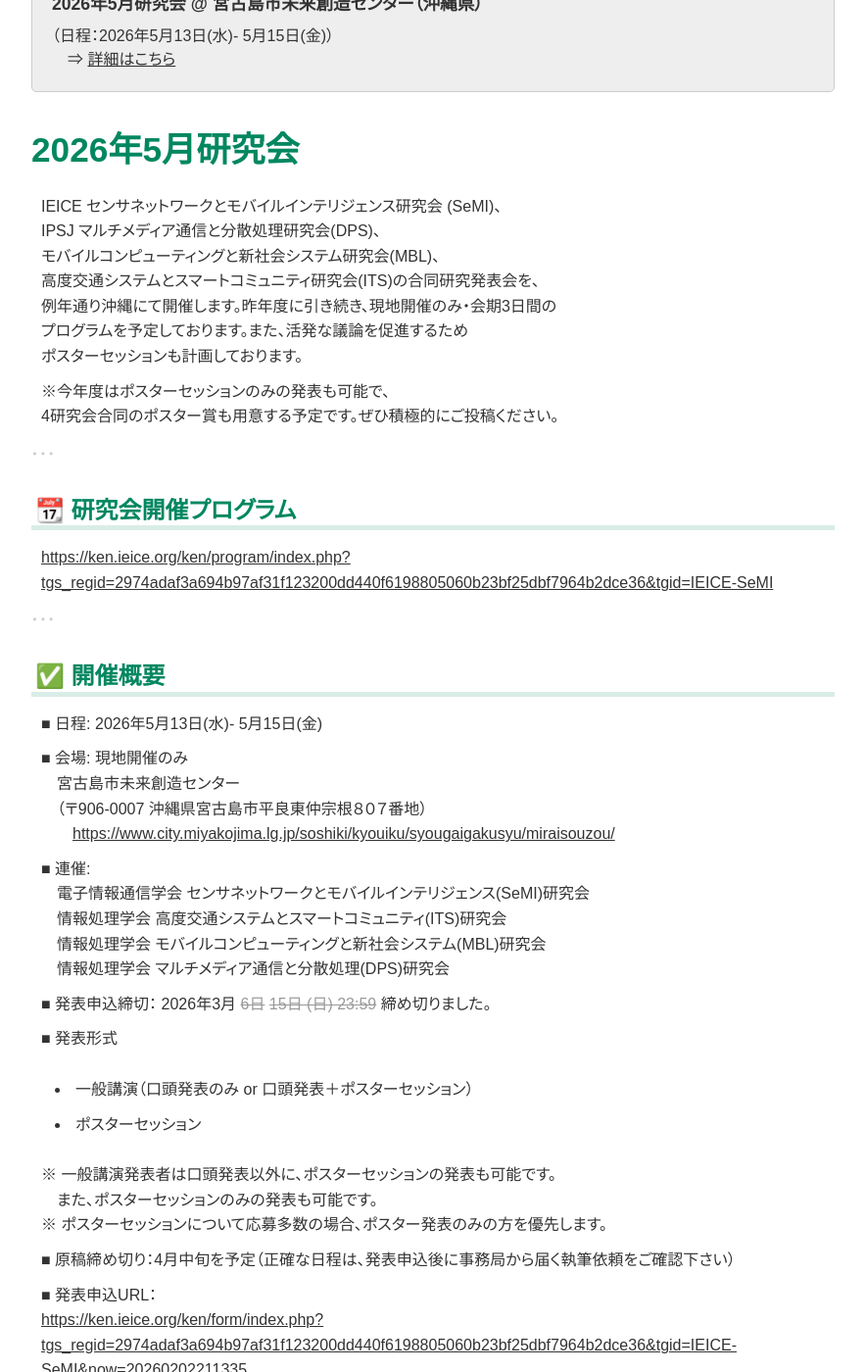
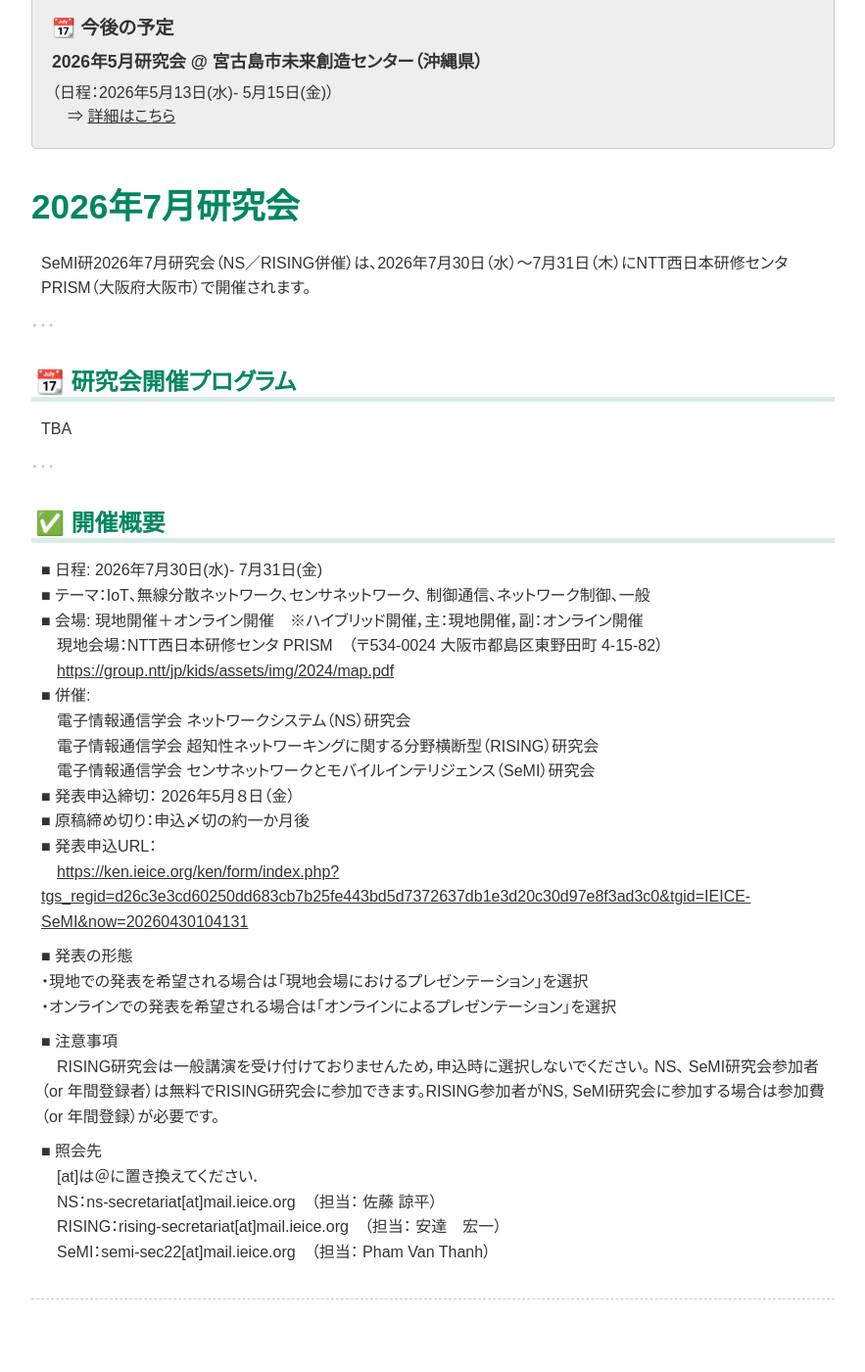
Before and after one commit to IEICE-SeMI/ieice-semi.github.io, a Jekyll site: the page built from docs/index.html, in a window 1280 px wide and 1400 px high, scrolled down 527 px. Shown: the whole window at 98% size, without its empty margins (198-1081 px from the left). Built offline with Jekyll 4.4.1, drawn with Linux system fonts in a browser that asks for light colours; the list of posts is cut into pages by our own code; some of the changed text lies outside the part shown.

Commit message:
add 2026-07-conf

```diff
--- /dev/null
+++ b/docs/_posts/2026-07-30-conf.md
@@ -0,0 +1,44 @@
+---
+layout: post
+title:  "2026年7月研究会"
+date:   2026-07-30 00:00:00 +0900
+categories: event
+---
+
+SeMI研2026年7月研究会（NS／RISING併催）は、2026年7月30日（水）～7月31日（木）にNTT西日本研修センタ PRISM（大阪府大阪市）で開催されます。
+
+------
+
+## 📆 研究会開催プログラム
+TBA
+
+------
+
+## ✅ 開催概要
+
+■ 日程: 2026年7月30日(水)- 7月31日(金)
+■ テーマ：IoT、無線分散ネットワーク、センサネットワーク、 制御通信、ネットワーク制御、一般
+■ 会場: 現地開催＋オンライン開催　※ハイブリッド開催，主：現地開催，副：オンライン開催
+　現地会場：NTT西日本研修センタ PRISM　（〒534-0024 大阪市都島区東野田町 4-15-82）
+　<https://group.ntt/jp/kids/assets/img/2024/map.pdf>
+■ 併催:
+　電子情報通信学会 ネットワークシステム（NS）研究会
+　電子情報通信学会 超知性ネットワーキングに関する分野横断型（RISING）研究会
+　電子情報通信学会 センサネットワークとモバイルインテリジェンス（SeMI）研究会
+■ 発表申込締切： 2026年5月８日（金）
+■ 原稿締め切り：申込〆切の約一か月後
+■ 発表申込URL：
+　<https://ken.ieice.org/ken/form/index.php?tgs_regid=d26c3e3cd60250dd683cb7b25fe443bd5d7372637db1e3d20c30d97e8f3ad3c0&tgid=IEICE-SeMI&now=20260430104131>
+
+■ 発表の形態
+・現地での発表を希望される場合は「現地会場におけるプレゼンテーション」を選択
+・オンラインでの発表を希望される場合は「オンラインによるプレゼンテーション」を選択
+
+■ 注意事項
+　RISING研究会は一般講演を受け付けておりませんため，申込時に選択しないでください。 NS、 SeMI研究会参加者（or 年間登録者）は無料でRISING研究会に参加できます。RISING参加者がNS, SeMI研究会に参加する場合は参加費（or 年間登録）が必要です。
+
+■ 照会先
+　[at]は＠に置き換えてください．
+　NS：ns-secretariat[at]mail.ieice.org　（担当： 佐藤 諒平）
+　RISING：rising-secretariat[at]mail.ieice.org　（担当： 安達　宏一）
+　SeMI：semi-sec22[at]mail.ieice.org　（担当： Pham Van Thanh）
```
Also changed, not shown: docs/_posts/2000-01-01-announce.md (+4 -1 lines).
